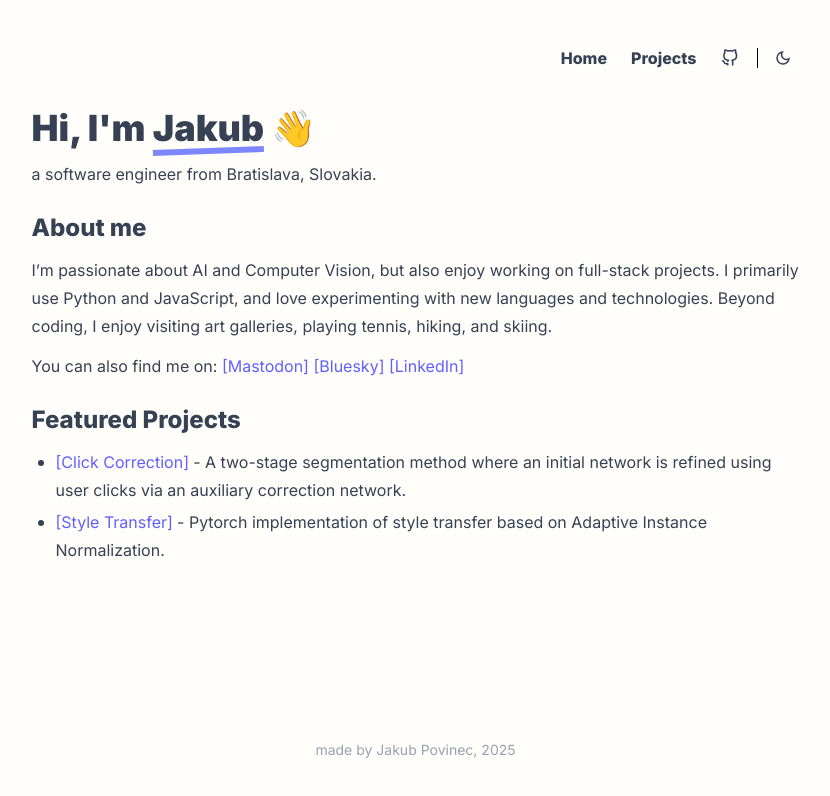
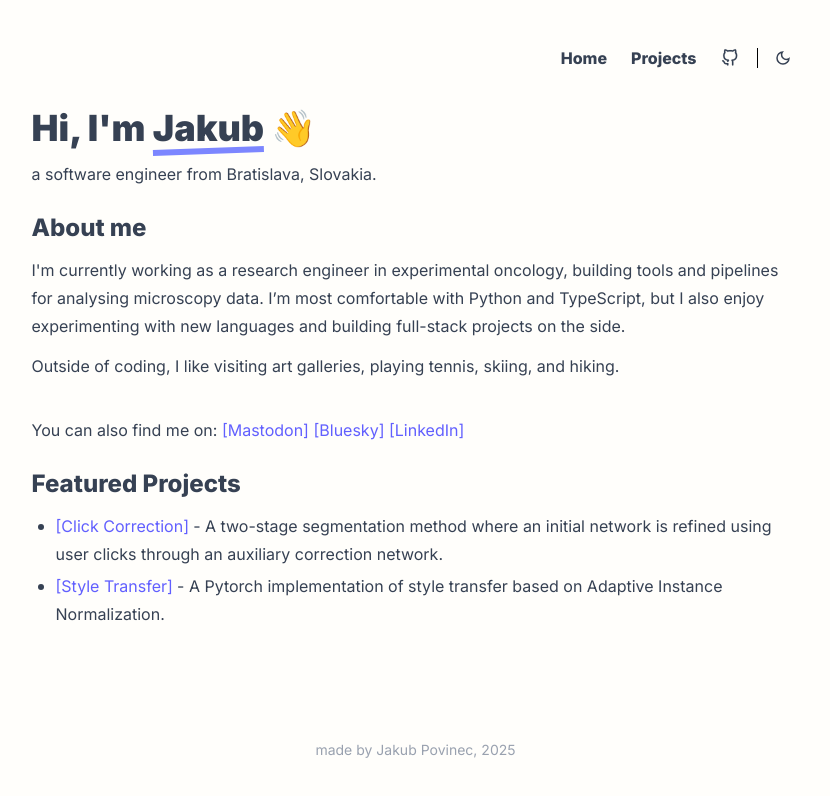
Before and after one commit to kuko6/personal-website, a SvelteKit app: page / in a window 1280 px wide. Shown: the top 796 px of the page, without its empty margins (217-1047 px from the left). Built offline with nearby package versions, Linux system fonts and the light colour scheme.

Commit message:
Updated description

```diff
--- a/src/routes/+page.svelte
+++ b/src/routes/+page.svelte
@@ -17,11 +17,16 @@
     <h2>About me</h2>
     <div class="space-y-3">
       <p class="leading-7">
-        I’m passionate about AI and Computer Vision, but also enjoy working on
-        full-stack projects. I primarily use Python and JavaScript, and love
-        experimenting with new languages and technologies. Beyond coding, I
-        enjoy visiting art galleries, playing tennis, hiking, and skiing.
+        I'm currently working as a research engineer in experimental oncology,
+        building tools and pipelines for analysing microscopy data. I’m most
+        comfortable with Python and TypeScript, but I also enjoy experimenting
+        with new languages and building full-stack projects on the side.
       </p>
+      <p class="leading-7">
+        Outside of coding, I like visiting art galleries, playing tennis,
+        skiing, and hiking.
+      </p>
+      <br />
       <p class="leading-7">
         You can also find me on:
         <a
@@ -49,10 +54,10 @@
         >
           [Click Correction]
         </a>
-        <span
-          >- A two-stage segmentation method where an initial network is refined
-          using user clicks via an auxiliary correction network.</span
-        >
+        <span>
+          - A two-stage segmentation method where an initial network is refined
+          using user clicks through an auxiliary correction network.
+        </span>
       </li>
       <li>
         <a
@@ -61,10 +66,10 @@
         >
           [Style Transfer]
         </a>
-        <span
-          >- Pytorch implementation of style transfer based on Adaptive Instance
-          Normalization.</span
-        >
+        <span>
+          - A Pytorch implementation of style transfer based on Adaptive
+          Instance Normalization.
+        </span>
       </li>
     </ul>
   </div>
```
Also changed, not shown: 1 other file (tests, documents, lock files or other folders).
